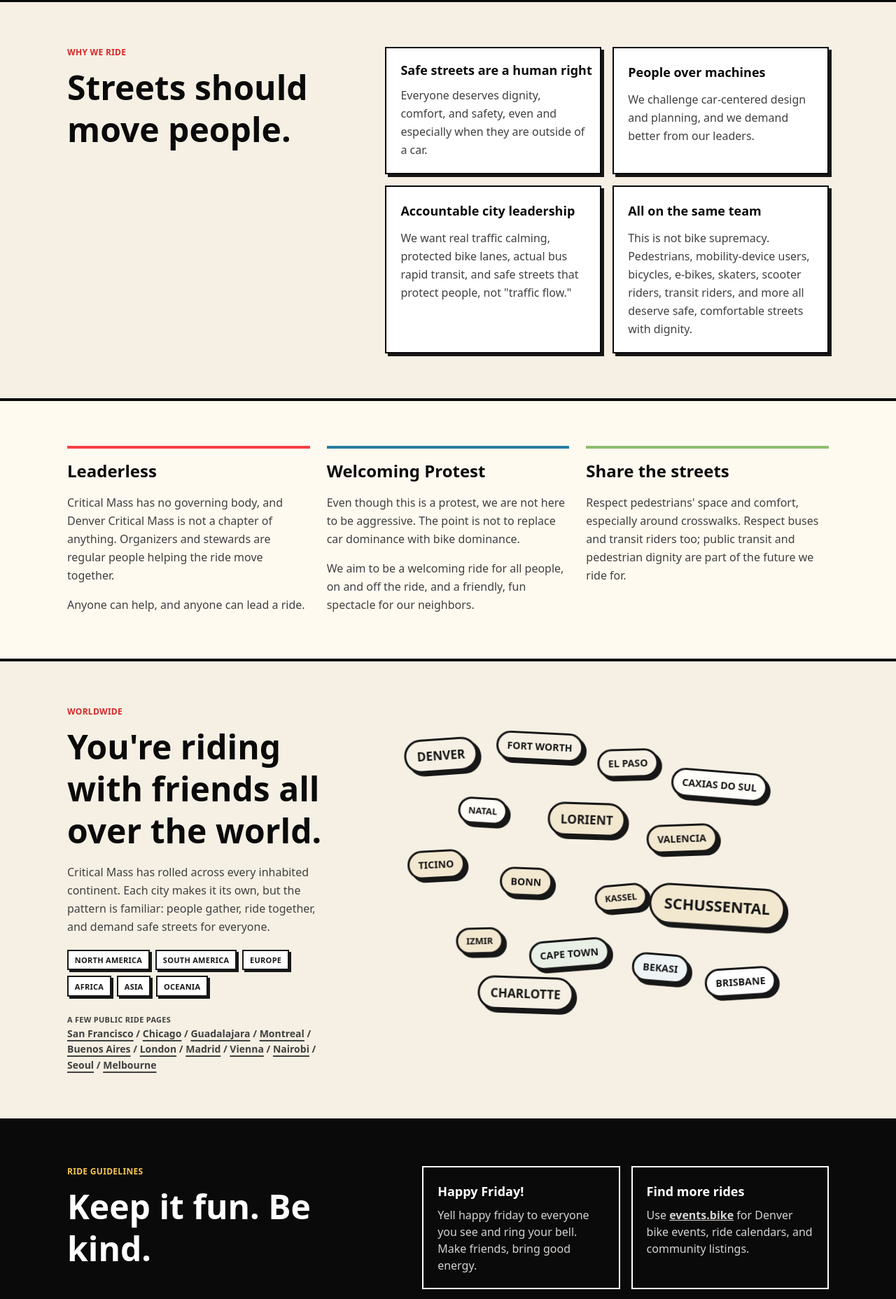
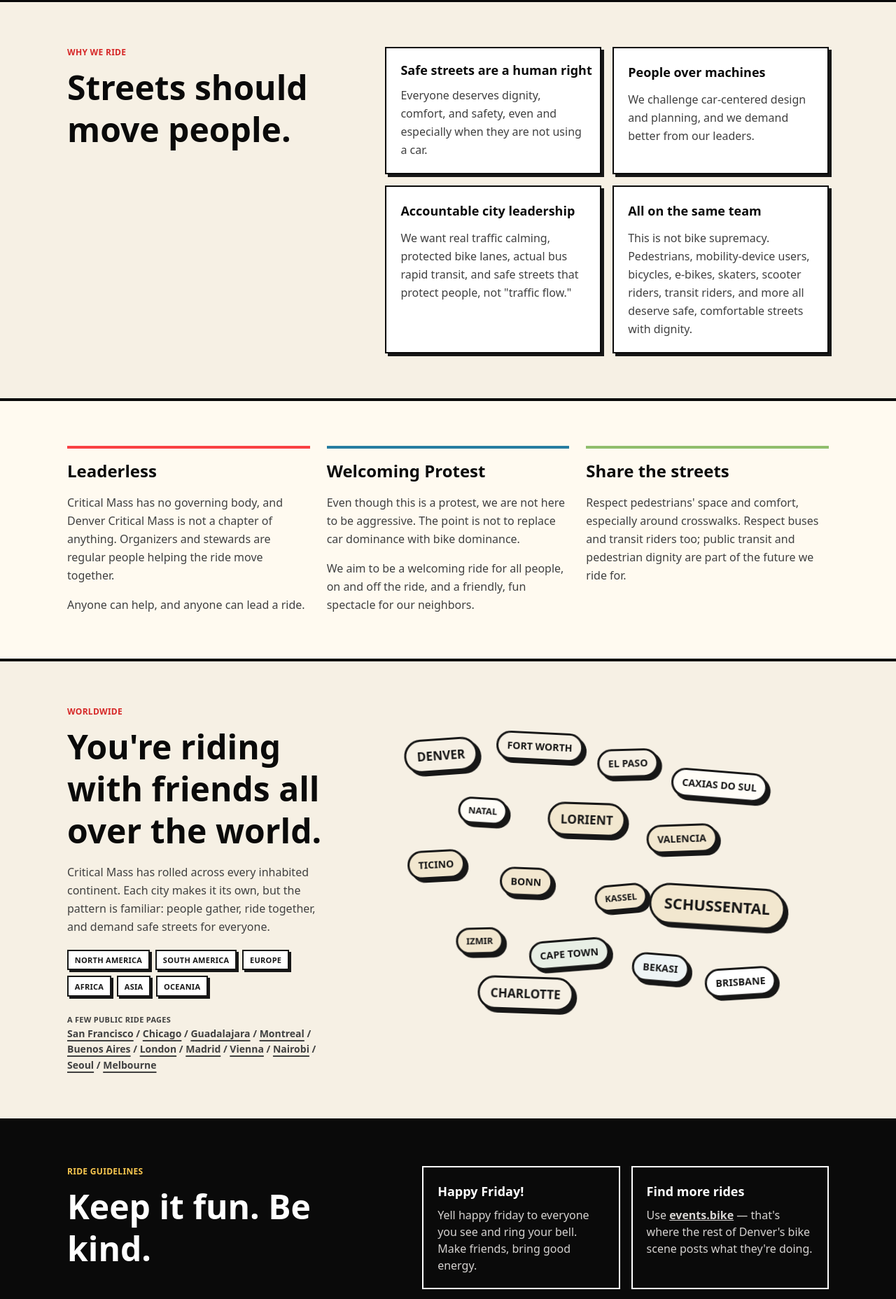
Before and after one commit to denvercriticalmass/denvercriticalmass.github.io, a website built with Vite: page src/index.html in a window 1280 px wide. Shown: the part 1200-3056 px from the top of the page at 70% size. Built offline with nearby package versions, Linux system fonts and the light colour scheme.

Commit message:
Reword 'Find more rides' body and switch to 'not using a car'

```diff
--- a/src/index.html
+++ b/src/index.html
@@ -231,7 +231,7 @@
                 </h3>
                 <p class="mt-3 leading-relaxed text-neutral-700 dark:text-stone-300">
                   Everyone deserves dignity, comfort, and safety, even and especially when they are
-                  outside of a car.
+                  not using a car.
                 </p>
               </article>
               <article
@@ -486,7 +486,7 @@
                   rel="noopener noreferrer"
                   >events.bike</a
                 >
-                for Denver bike events, ride calendars, and community listings.
+                — that's where the rest of Denver's bike scene posts what they're doing.
               </p>
             </div>
             <div class="border-2 border-white p-5 dark:border-neutral-950">
```
